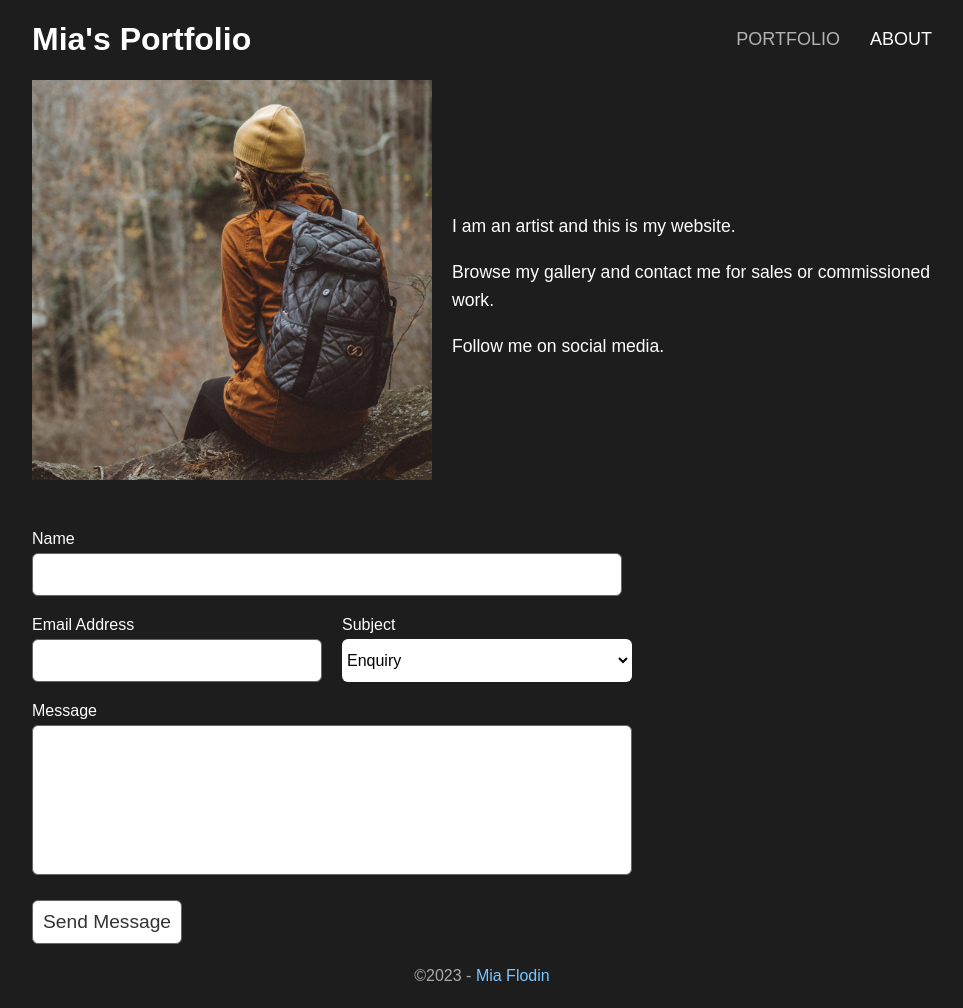
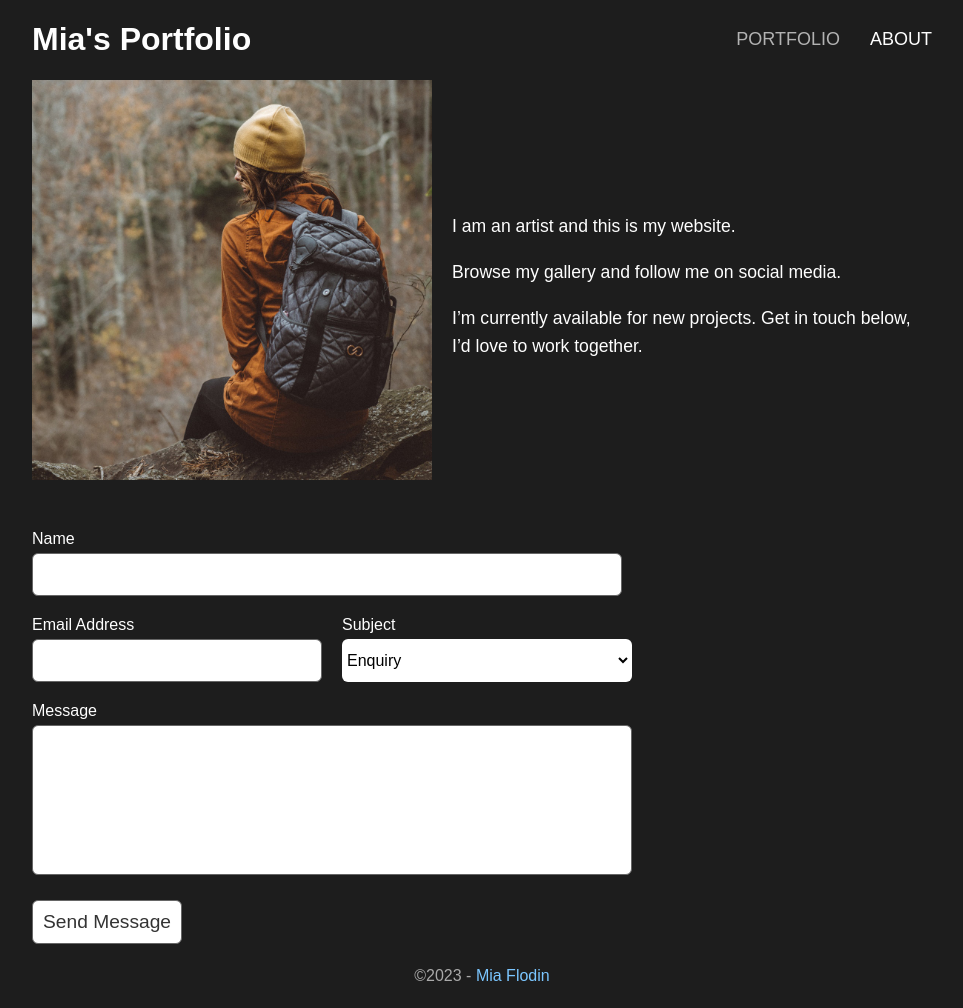
Before and after one commit to FamilyFlodin/mia.flodin.net, a Jekyll site: the page built from about.html, in a window 1280 px wide. Shown: the whole page, without its empty margins (158-1121 px from the left). Built offline with Jekyll 4.4.1, drawn with Linux system fonts in a browser that asks for light colours; some web fonts are replaced.

Commit message:
Update content.yml

```diff
--- a/_data/content.yml
+++ b/_data/content.yml
@@ -3,9 +3,9 @@ about:
 
     I am an artist and this is my website.
 
-    Browse my gallery and contact me for sales or commissioned work.
+    Browse my gallery and follow me on social media.
 
-    Follow me on social media.
+    I'm currently available for new projects. Get in touch below, I'd love to work together.
 
 contact:
   text: |
```
